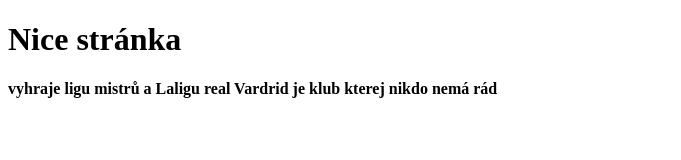
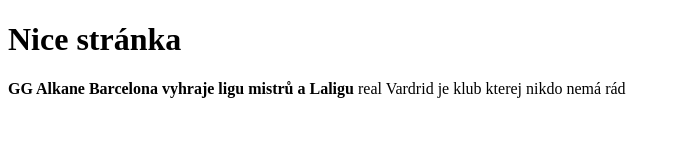
Before and after one commit to nevimcz12345/main, a plain HTML site: page index.html in a window 1280 px wide. Shown: the whole page, without its empty margins (0-681 px from the left). Drawn offline with Linux system fonts and the light colour scheme.

Commit message:
Update index.html

```diff
--- a/index.html
+++ b/index.html
@@ -5,8 +5,8 @@
   <title>nice stránka</title>
 </head>
 </body>
-<strong GG Alkane
- Barcelona </strong>vyhraje ligu mistrů a Laligu
+<strong>  GG Alkane    </strong>
+<strong>     Barcelona vyhraje ligu mistrů  a Laligu   </strong>
 real Vardrid je klub kterej nikdo nemá rád
 </body>
 </html>
```
